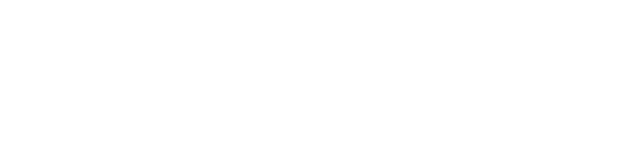
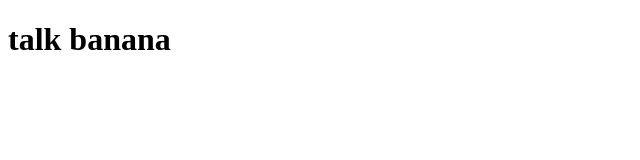
Before and after one commit to bijaylaxmibehera/banana-speak, a plain HTML site: page index.html in a window 1280 px wide. Shown: the whole page, without its empty margins (0-640 px from the left). Drawn offline with Linux system fonts and the light colour scheme.

Commit message:
import JavaScript

```diff
--- a/index.html
+++ b/index.html
@@ -7,6 +7,8 @@
     <title>banana speak</title>
 </head>
 <body>
-   <script src="app.js"></script>
+    <h1>talk banana</h1>
+
+   <script src="app.js" type="text/javascript"></script>
 </body>
 </html>
```
